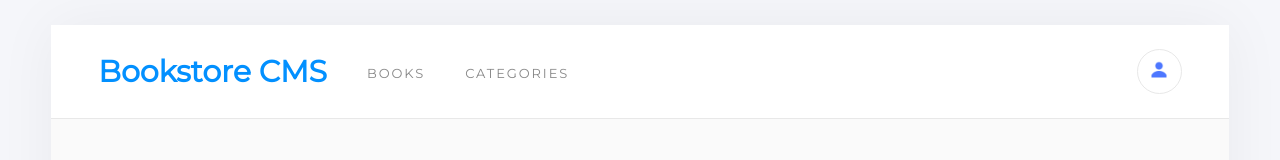
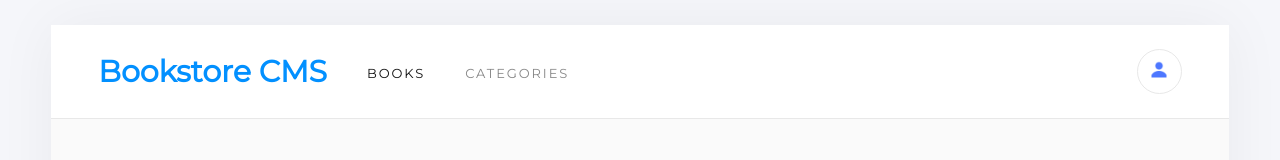
Before and after one commit to Wahaj-Ali/bookstore, a React (Create React App) app: page / in a window 1280 px wide. In both pictures the pointer is over the link "BOOKS". Shown: the top 160 px of the page. Built offline with nearby package versions, Linux system fonts and the light colour scheme; no server answers.

Commit message:
Update Navbar.css
Add hover property for navbar links.

```diff
--- a/src/components/Navbar/Navbar.css
+++ b/src/components/Navbar/Navbar.css
@@ -26,6 +26,10 @@
   color: #121212;
   letter-spacing: 1.9px;
   text-decoration: none;
+}
+
+.link a:hover {
+  opacity: 1;
 }
 
 .title {
```
